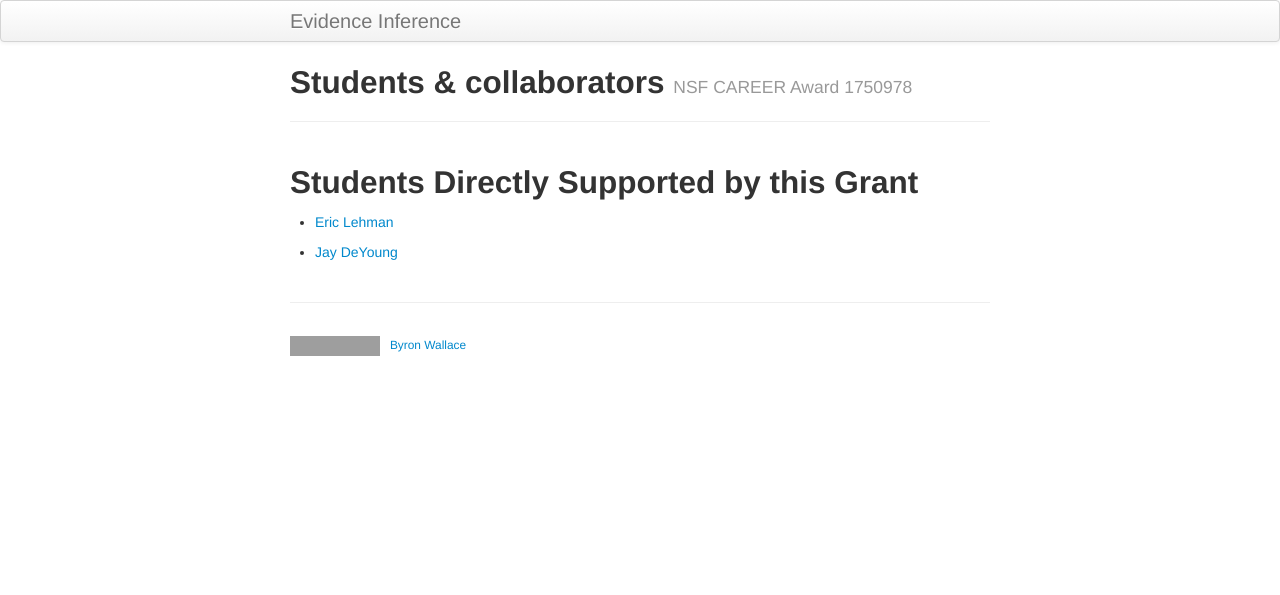
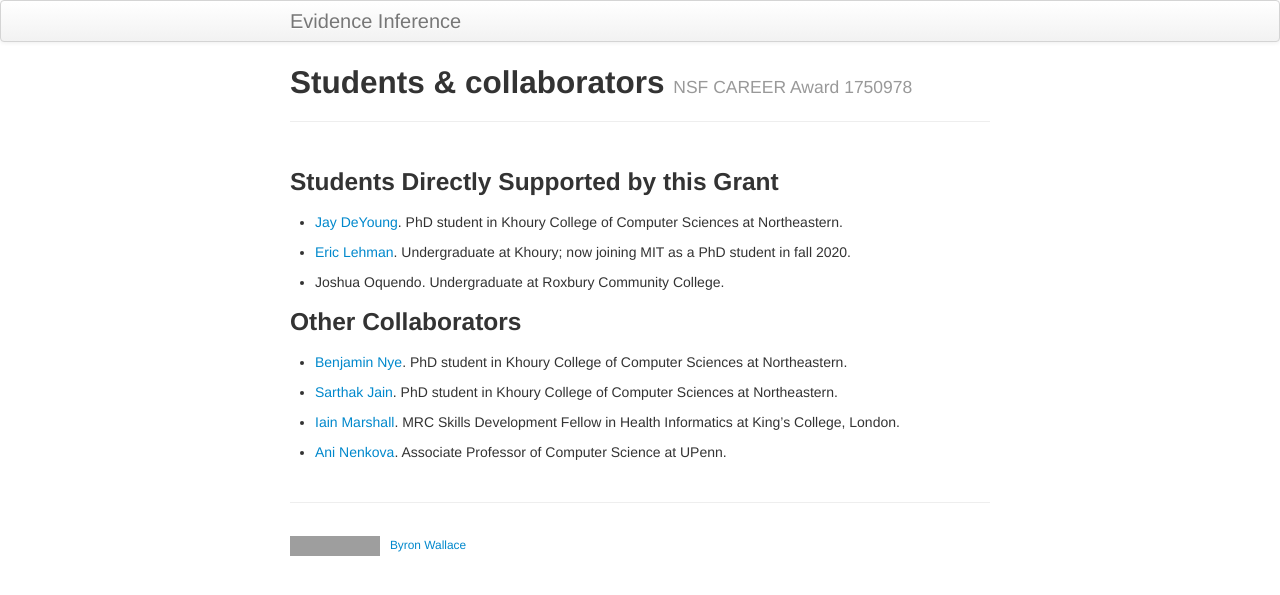
Before and after one commit to bwallace/evidence_inference, a Jekyll site: the page built from pages/students.md, in a window 1280 px wide. Shown: the top 595 px of the page. Built offline with Jekyll 4.4.1, drawn with Linux system fonts in a browser that asks for light colours; grey boxes are pictures that could not be loaded.

Commit message:
Update students.md

```diff
--- a/pages/students.md
+++ b/pages/students.md
@@ -4,9 +4,20 @@ title: Students & collaborators
 tagline: NSF CAREER Award 1750978
 ---
 
-## Students Directly Supported by this Grant
+### Students Directly Supported by this Grant
 
-- [Eric Lehman](https://pages.github.com)
+- [Jay DeYoung](https://www.khoury.northeastern.edu/people/jay-deyoung/). PhD student in Khoury College of Computer Sciences at Northeastern.
 
+- [Eric Lehman](https://www.linkedin.com/in/eric-lehman-51b1419b). Undergraduate at Khoury; now joining MIT as a PhD student in fall 2020.
 
-- [Jay DeYoung](https://jekyllrb.com)
+- Joshua Oquendo. Undergraduate at Roxbury Community College.
+
+### Other Collaborators
+
+- [Benjamin Nye](https://www.khoury.northeastern.edu/people/benjamin-nye/). PhD student in Khoury College of Computer Sciences at Northeastern.
+
+- [Sarthak Jain](https://www.khoury.northeastern.edu/people/sarthak-jain-2/). PhD student in Khoury College of Computer Sciences at Northeastern.
+
+- [Iain Marshall](https://kclpure.kcl.ac.uk/portal/en/persons/iain-marshall(4ef674b9-9b3b-417b-9449-13d224b9a11c)/publications.html). MRC Skills Development Fellow in Health Informatics at King's College, London.
+
+- [Ani Nenkova](https://www.cis.upenn.edu/~nenkova/). Associate Professor of Computer Science at UPenn.
```
